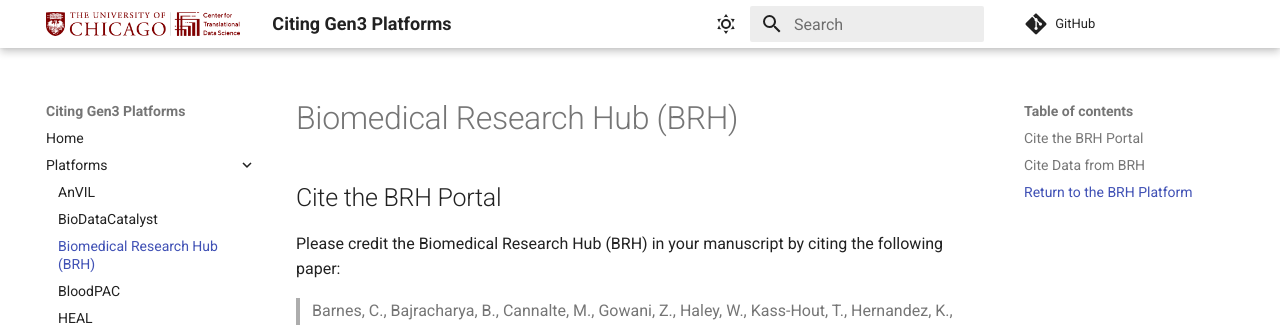
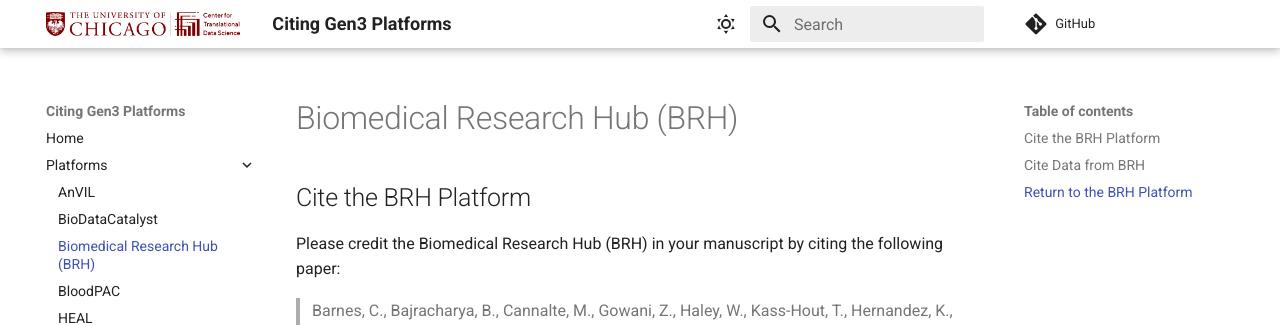
Before and after one commit to uc-cdis/platform-citation, an MkDocs documentation site: the page built from docs/brh-cite.md, in a window 1280 px wide. Shown: the top 325 px of the page. Built offline with MkDocs 1.6.1 and Material for MkDocs 9.7.7, drawn with Linux system fonts in a browser that asks for light colours; comment, search, counter and statistics services are not loaded.

Commit message:
Reverting the test change

```diff
--- a/docs/brh-cite.md
+++ b/docs/brh-cite.md
@@ -1,6 +1,6 @@
 # Biomedical Research Hub (BRH)
 
-## Cite the BRH Portal
+## Cite the BRH Platform
 
 Please credit the Biomedical Research Hub (BRH) in your manuscript by citing the following paper:
 
```
